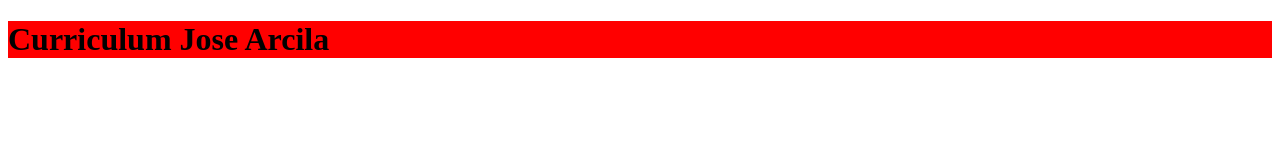
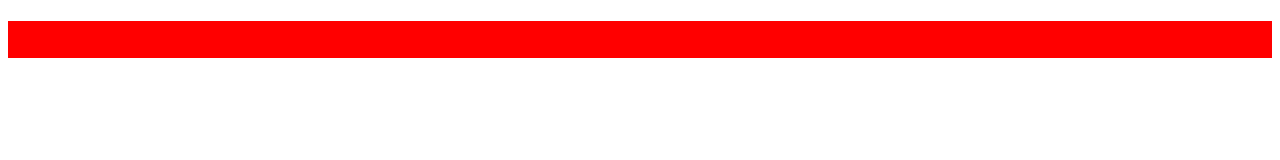
Before and after one commit to jarcilales/cv, a website: page index.html in a window 1280 px wide. Drawn offline with Linux system fonts and the light colour scheme; the site is published under a folder, as on GitHub Pages, so addresses that start at the root find nothing.

Commit message:
Update index.html

```diff
--- a/index.html
+++ b/index.html
@@ -2,7 +2,7 @@
 <html>
     <head>
         <meta charset="uft-8">
-        <link rel="stylesheet" href="/styles/app.css">
+        <link rel="stylesheet" href="styles/app.css">
         <title>Curriculum Jose Arcila</title>
         <style>h1{background-color: red;}</style>
     </head>
```
